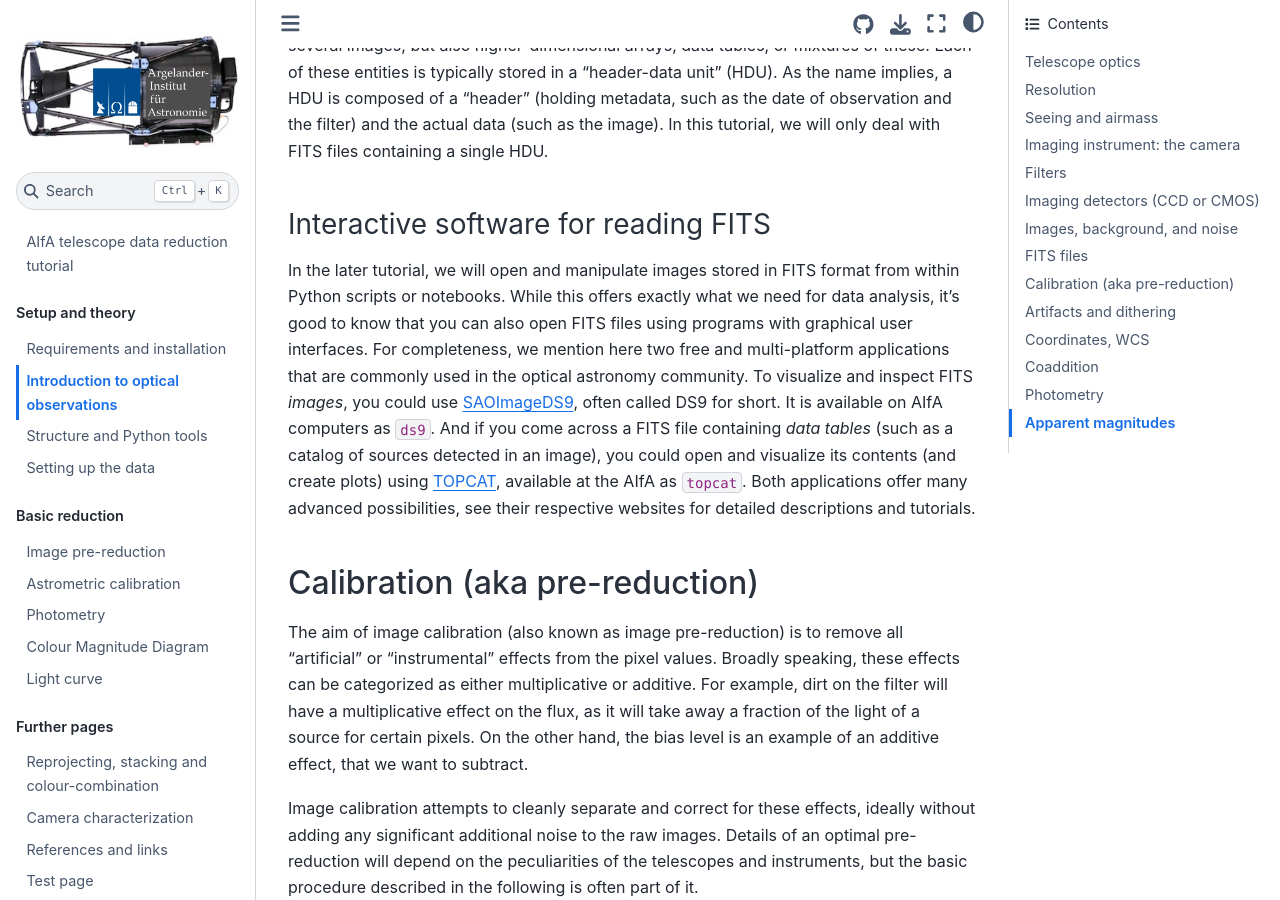
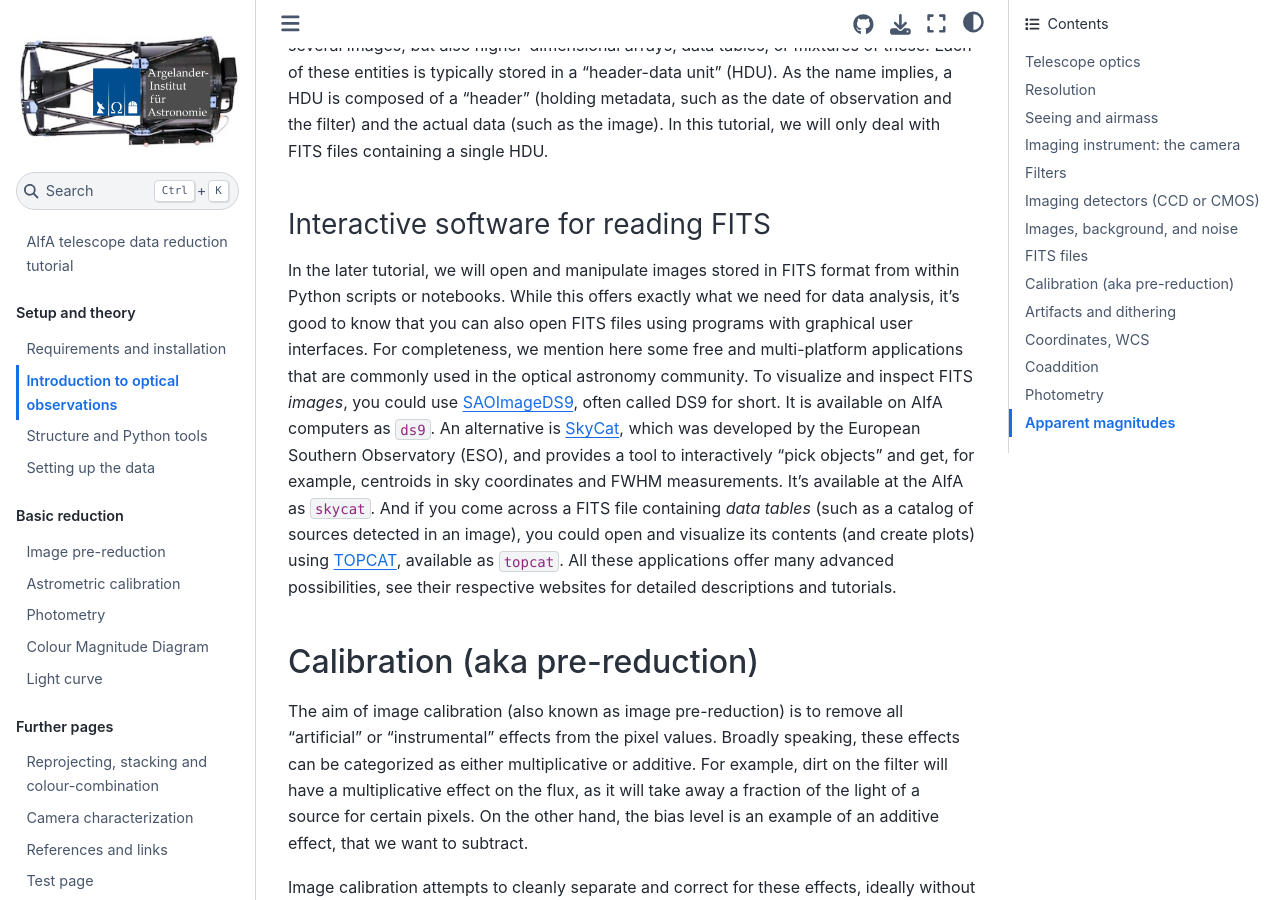
Before and after one commit to aifatelescope/datared, a Jupyter Book: the page built from book/background-info.md, in a window 1280 px wide and 900 px high, scrolled down 10218 px. Built offline with Jupyter Book 1.0.4 settings and Sphinx 7.4.7 and the Sphinx Book theme 1.1.4, drawn with Linux system fonts in a browser that asks for light colours.

Commit message:
Adding skycat

```diff
--- a/book/background-info.md
+++ b/book/background-info.md
@@ -202,7 +202,7 @@ FITS (Flexible Image Transport System) is a standard in use since 1981, and ther
 
 ### Interactive software for reading FITS
 
-In the later tutorial, we will open and manipulate images stored in FITS format from within Python scripts or notebooks. While this offers exactly what we need for data analysis, it's good to know that you can also open FITS files using programs with graphical user interfaces. For completeness, we mention here two free and multi-platform applications that are commonly used in the optical astronomy community. To visualize and inspect FITS *images*, you could use [SAOImageDS9](https://ds9.si.edu), often called DS9 for short. It is available on AIfA computers as `ds9`. And if you come across a FITS file containing *data tables* (such as a catalog of sources detected in an image), you could open and visualize its contents (and create plots) using [TOPCAT](http://www.starlink.ac.uk/topcat/), available at the AIfA as `topcat`. Both applications offer many advanced possibilities, see their respective websites for detailed descriptions and tutorials.
+In the later tutorial, we will open and manipulate images stored in FITS format from within Python scripts or notebooks. While this offers exactly what we need for data analysis, it's good to know that you can also open FITS files using programs with graphical user interfaces. For completeness, we mention here some free and multi-platform applications that are commonly used in the optical astronomy community. To visualize and inspect FITS *images*, you could use [SAOImageDS9](https://ds9.si.edu), often called DS9 for short. It is available on AIfA computers as `ds9`. An alternative is [SkyCat](https://www.eso.org/sci/observing/tools/skycat.html), which was developed by the European Southern Observatory (ESO), and provides a tool to interactively "pick objects" and get, for example, centroids in sky coordinates and FWHM measurements. It's available at the AIfA as `skycat`. And if you come across a FITS file containing *data tables* (such as a catalog of sources detected in an image), you could open and visualize its contents (and create plots) using [TOPCAT](http://www.starlink.ac.uk/topcat/), available as `topcat`. All these applications offer many advanced possibilities, see their respective websites for detailed descriptions and tutorials.
 
 
 ## Calibration (aka pre-reduction)
```
